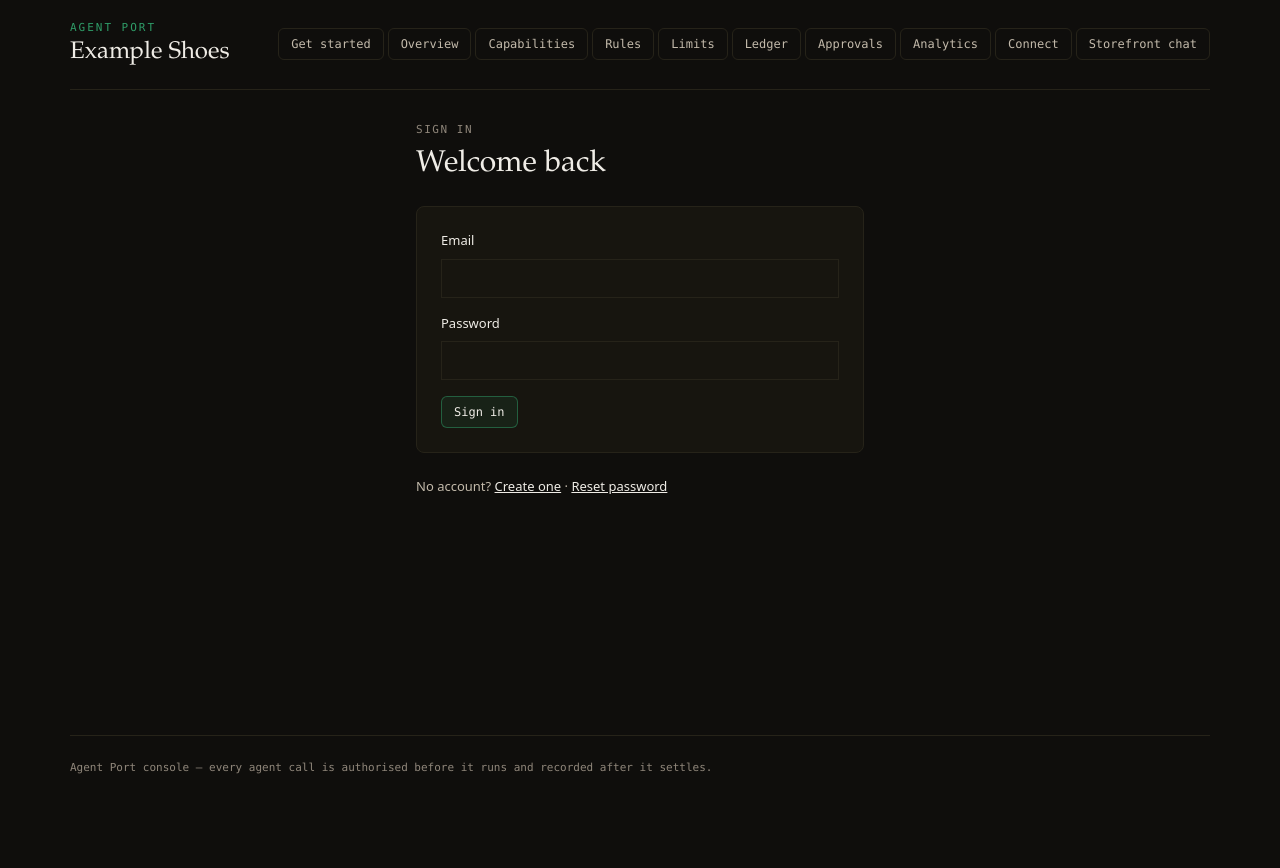
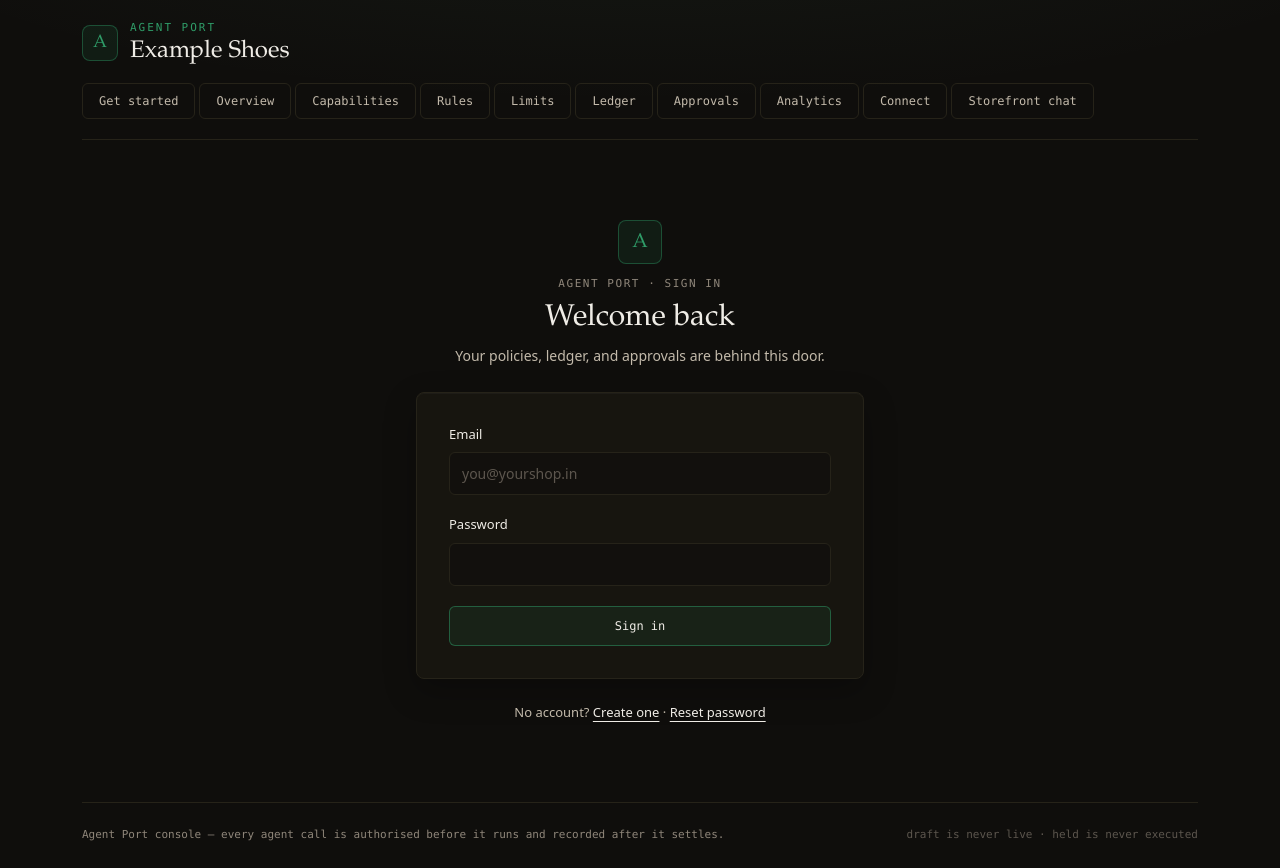
Before and after one commit to rawatarpit/agentport-ui, a Next.js app: page /login in a window 1280 px wide. Before the commit the page ends 800 px from the top, so only its background shows below. Built offline with nearby package versions, Linux system fonts and the light colour scheme.

Commit message:
design: auth shell, input system, active nav, shell depth

```diff
--- a/app/globals.css
+++ b/app/globals.css
@@ -6,7 +6,6 @@
   --font-display: 'Iowan Old Style', 'Palatino Linotype', Georgia, serif;
   --font-mono: ui-monospace, 'SF Mono', Menlo, monospace;
 }
-
 html,
 body {
   background: #0f0e0c;
@@ -14,9 +13,19 @@ body {
   -webkit-font-smoothing: antialiased;
 }
 
+/* Quiet depth behind everything: a faint top glow, never a gradient wash. */
+body {
+  background-image: radial-gradient(1200px 320px at 50% -120px, rgba(120, 200, 150, 0.06), transparent 70%);
+}
+
+::selection {
+  background: rgba(120, 200, 150, 0.25);
+}
+
 @layer components {
   .panel {
     @apply rounded-lg border border-ink-line bg-ink-soft;
+    box-shadow: 0 1px 0 rgba(255, 255, 255, 0.03) inset, 0 12px 32px rgba(0, 0, 0, 0.25);
   }
   .label {
     @apply font-mono text-[11px] uppercase tracking-[0.14em] text-bone-faint;
@@ -25,14 +34,29 @@ body {
     @apply text-[15px] leading-[1.7] text-bone-dim;
   }
   .btn {
-    @apply inline-flex items-center gap-2 rounded-md border border-ink-line px-3 py-1.5
+    @apply inline-flex items-center justify-center gap-2 rounded-md border border-ink-line px-4 py-2
       font-mono text-[12px] text-bone-dim transition-colors hover:border-verdant
-      hover:text-bone;
-  }  .btn-primary {
+      hover:text-bone focus-visible:outline-none focus-visible:ring-2 focus-visible:ring-verdant/60;
+  }
+  .btn-primary {
     @apply border-verdant/50 bg-verdant/10 text-bone hover:bg-verdant/20;
   }
   .btn-danger {
     @apply border-rust/50 text-rust hover:bg-rust/10;
+  }
+  /* The one input style. Every form field in the product uses it, so a
+     merchant learns what "type here" looks like exactly once. */
+  .field-label {
+    @apply mb-2 block text-[13px] font-medium text-bone;
+  }
+  .input {
+    @apply w-full rounded-md border border-ink-line bg-ink/60 px-3 py-2.5 text-[14px]
+      text-bone placeholder:text-bone-faint/60 outline-none transition-colors
+      focus:border-verdant focus:bg-ink-soft;
+  }
+  /* Auth shell: one centered column, generous air, brand on top. */
+  .auth-card {
+    @apply panel w-full max-w-md space-y-5 p-8;
   }
 }
 
--- a/app/layout.tsx
+++ b/app/layout.tsx
@@ -12,14 +12,15 @@ export default function RootLayout({ children }: { children: React.ReactNode })
   return (
     <html lang="en">
       <body className="min-h-screen">
-        <div className="mx-auto flex min-h-screen max-w-[1180px] flex-col px-5">
+        <div className="mx-auto flex min-h-screen max-w-[1180px] flex-col px-5 sm:px-8">
           <Nav />
-          <main className="flex-1 py-8">{children}</main>
-          <footer className="border-t border-ink-line py-6">
+          <main className="flex-1 py-8 sm:py-10">{children}</main>
+          <footer className="flex flex-wrap items-center justify-between gap-2 border-t border-ink-line py-6">
             <p className="font-mono text-[11px] text-bone-faint">
               Agent Port console — every agent call is authorised before it runs and
               recorded after it settles.
             </p>
+            <p className="font-mono text-[11px] text-bone-faint/60">draft is never live · held is never executed</p>
           </footer>
         </div>
       </body>
--- a/app/login/page.tsx
+++ b/app/login/page.tsx
@@ -4,6 +4,7 @@ import { useState } from 'react'
 import Link from 'next/link'
 import { useRouter } from 'next/navigation'
 import { createClient } from '@/lib/supabase/client'
+import { AuthShell, FieldError } from '@/components/auth-shell'
 
 /** Email + password login. GoTrue holds the password; this form never sees it twice. */
 export default function LoginPage() {
@@ -30,30 +31,30 @@ export default function LoginPage() {
   }
 
   return (
-    <div className="mx-auto max-w-md space-y-6">
+    <AuthShell
+      eyebrow="Agent Port · sign in"
+      title="Welcome back"
+      lede="Your policies, ledger, and approvals are behind this door."
+      footer={
+        <>
+          No account? <Link className="text-bone underline underline-offset-4" href="/signup">Create one</Link>
+          {' · '}
+          <Link className="text-bone underline underline-offset-4" href="/reset-password">Reset password</Link>
+        </>
+      }
+    >
       <div>
-        <p className="label">Sign in</p>
-        <h2 className="mt-2 font-display text-3xl text-bone">Welcome back</h2>
+        <label className="field-label" htmlFor="login-email">Email</label>
+        <input id="login-email" className="input" value={email} inputMode="email" autoComplete="email" placeholder="you@yourshop.in" onChange={(e) => setEmail(e.target.value)} />
       </div>
-      <div className="panel space-y-4 p-6">
-        <div>
-          <label className="block text-[13px] text-bone" htmlFor="login-email">Email</label>
-          <input id="login-email" className="mt-2 w-full border border-ink-line bg-transparent px-3 py-2 text-[14px] text-bone outline-none focus:border-verdant" value={email} inputMode="email" onChange={(e) => setEmail(e.target.value)} />
-        </div>
-        <div>
-          <label className="block text-[13px] text-bone" htmlFor="login-password">Password</label>
-          <input id="login-password" type="password" className="mt-2 w-full border border-ink-line bg-transparent px-3 py-2 text-[14px] text-bone outline-none focus:border-verdant" value={password} onChange={(e) => setPassword(e.target.value)} onKeyDown={(e) => { if (e.key === 'Enter') void submit() }} />
-        </div>
-        <button type="button" className="btn btn-primary" disabled={busy || !email || !password} onClick={submit}>
-          {busy ? 'Signing in…' : 'Sign in'}
-        </button>
-        {err ? <p className="text-[13px] text-rust" role="alert">{err}</p> : null}
+      <div>
+        <label className="field-label" htmlFor="login-password">Password</label>
+        <input id="login-password" type="password" className="input" value={password} autoComplete="current-password" onChange={(e) => setPassword(e.target.value)} onKeyDown={(e) => { if (e.key === 'Enter') void submit() }} />
       </div>
-      <p className="text-[13px] text-bone-dim">
-        No account? <Link className="text-bone underline" href="/signup">Create one</Link>
-        {' · '}
-        <Link className="text-bone underline" href="/reset-password">Reset password</Link>
-      </p>
-    </div>
+      <button type="button" className="btn btn-primary w-full py-2.5" disabled={busy || !email || !password} onClick={submit}>
+        {busy ? 'Signing in…' : 'Sign in'}
+      </button>
+      {err ? <FieldError>{err}</FieldError> : null}
+    </AuthShell>
   )
 }
--- a/app/reset-password/page.tsx
+++ b/app/reset-password/page.tsx
@@ -1,7 +1,9 @@
 'use client'
 
 import { useState } from 'react'
+import Link from 'next/link'
 import { createClient } from '@/lib/supabase/client'
+import { AuthShell, FieldError } from '@/components/auth-shell'
 
 /** Password reset: request link, then set the new password after the recovery link. */
 export default function ResetPasswordPage() {
@@ -28,27 +30,26 @@ export default function ResetPasswordPage() {
   }
 
   return (
-    <div className="mx-auto max-w-md space-y-6">
-      <div>
-        <p className="label">Reset password</p>
-        <h2 className="mt-2 font-display text-3xl text-bone">Get back in</h2>
-      </div>
-      <div className="panel space-y-4 p-6">
+    <AuthShell
+      eyebrow="Agent Port · recovery"
+      title="Get back in"
+      lede={sent ? undefined : 'One link, by email. It lands you back at sign in.'}
+      footer={<Link className="text-bone underline underline-offset-4" href="/login">Back to sign in</Link>}
+    >
       {sent ? (
-          <p className="prose-bone">If that address has an account, a recovery link is on its way.</p>
+        <p className="prose-bone text-[14px]">If that address has an account, a recovery link is on its way.</p>
       ) : (
         <>
           <div>
-              <label className="block text-[13px] text-bone" htmlFor="rp-email">Email</label>
-              <input id="rp-email" className="mt-2 w-full border border-ink-line bg-transparent px-3 py-2 text-[14px] text-bone outline-none focus:border-verdant" value={email} inputMode="email" onChange={(e) => setEmail(e.target.value)} />
+            <label className="field-label" htmlFor="rp-email">Email</label>
+            <input id="rp-email" className="input" value={email} inputMode="email" autoComplete="email" placeholder="you@yourshop.in" onChange={(e) => setEmail(e.target.value)} onKeyDown={(e) => { if (e.key === 'Enter') void submit() }} />
           </div>
-            <button type="button" className="btn btn-primary" disabled={busy || !email} onClick={submit}>
+          <button type="button" className="btn btn-primary w-full py-2.5" disabled={busy || !email} onClick={submit}>
             {busy ? 'Sending…' : 'Send recovery link'}
           </button>
-            {err ? <p className="text-[13px] text-rust" role="alert">{err}</p> : null}
+          {err ? <FieldError>{err}</FieldError> : null}
         </>
       )}
-      </div>
-    </div>
+    </AuthShell>
   )
 }
--- a/app/signup/page.tsx
+++ b/app/signup/page.tsx
@@ -3,6 +3,7 @@
 import { useState } from 'react'
 import Link from 'next/link'
 import { createClient } from '@/lib/supabase/client'
+import { AuthShell, FieldError } from '@/components/auth-shell'
 
 /**
  * Signup — email + password + business name. The name rides in
@@ -45,41 +46,37 @@ export default function SignupPage() {
 
   if (sent) {
     return (
-      <div className="mx-auto max-w-md space-y-6">
-        <p className="label">Check your email</p>
-        <h2 className="mt-2 font-display text-3xl text-bone">Confirm to continue</h2>
-        <p className="prose-bone">We sent a confirmation link to {email}. Nothing is set up until you click it — an unconfirmed account owns nothing.</p>
-      </div>
+      <AuthShell eyebrow="Agent Port · verify" title="Check your email" lede={`We sent a confirmation link to ${email}. Nothing is set up until you click it — an unconfirmed account owns nothing.`} footer={<Link className="text-bone underline underline-offset-4" href="/login">Back to sign in</Link>} >
+        <div />
+      </AuthShell>
     )
   }
 
   return (
-    <div className="mx-auto max-w-md space-y-6">
+    <AuthShell
+      eyebrow="Agent Port · create account"
+      title="Your shop, governed"
+      lede="One account, one tenant. Four questions later, agents answer to your policy."
+      footer={
+        <>Have an account? <Link className="text-bone underline underline-offset-4" href="/login">Sign in</Link></>
+      }
+    >
       <div>
-        <p className="label">Create your account</p>
-        <h2 className="mt-2 font-display text-3xl text-bone">Your shop, governed</h2>
+        <label className="field-label" htmlFor="su-email">Email</label>
+        <input id="su-email" className="input" value={email} inputMode="email" autoComplete="email" placeholder="you@yourshop.in" onChange={(e) => setEmail(e.target.value)} />
       </div>
-      <div className="panel space-y-4 p-6">
-        <div>
-          <label className="block text-[13px] text-bone" htmlFor="su-email">Email</label>
-          <input id="su-email" className="mt-2 w-full border border-ink-line bg-transparent px-3 py-2 text-[14px] text-bone outline-none focus:border-verdant" value={email} inputMode="email" onChange={(e) => setEmail(e.target.value)} />
-        </div>
-        <div>
-          <label className="block text-[13px] text-bone" htmlFor="su-password">Password</label>
-          <input id="su-password" type="password" className="mt-2 w-full border border-ink-line bg-transparent px-3 py-2 text-[14px] text-bone outline-none focus:border-verdant" value={password} onChange={(e) => setPassword(e.target.value)} />
-        </div>
-        <div>
-          <label className="block text-[13px] text-bone" htmlFor="su-business">Business name</label>
-          <input id="su-business" className="mt-2 w-full border border-ink-line bg-transparent px-3 py-2 text-[14px] text-bone outline-none focus:border-verdant" value={business} onChange={(e) => setBusiness(e.target.value)} placeholder="Example Shoes" />
-        </div>
-        <button type="button" className="btn btn-primary" disabled={busy || !email || !password || !business} onClick={submit}>
-          {busy ? 'Creating…' : 'Create account'}
-        </button>
-        {err ? <p className="text-[13px] text-rust" role="alert">{err}</p> : null}
+      <div>
+        <label className="field-label" htmlFor="su-password">Password</label>
+        <input id="su-password" type="password" className="input" value={password} autoComplete="new-password" placeholder="At least 8 characters" onChange={(e) => setPassword(e.target.value)} />
       </div>
-      <p className="text-[13px] text-bone-dim">
-        Have an account? <Link className="text-bone underline" href="/login">Sign in</Link>
-      </p>
-    </div>
+      <div>
+        <label className="field-label" htmlFor="su-business">Business name</label>
+        <input id="su-business" className="input" value={business} autoComplete="organization" placeholder="Example Shoes" onChange={(e) => setBusiness(e.target.value)} />
+      </div>
+      <button type="button" className="btn btn-primary w-full py-2.5" disabled={busy || !email || !password || !business} onClick={submit}>
+        {busy ? 'Creating…' : 'Create account'}
+      </button>
+      {err ? <FieldError>{err}</FieldError> : null}
+    </AuthShell>
   )
 }
--- /dev/null
+++ b/components/auth-shell.tsx
@@ -0,0 +1,45 @@
+import type { ReactNode } from 'react'
+
+/**
+ * The one centered column every auth screen shares: brand mark, title,
+ * card, footer link. A merchant meets this product here; it should feel
+ * deliberate, not default.
+ */
+export function AuthShell({
+  eyebrow,
+  title,
+  lede,
+  children,
+  footer,
+}: {
+  eyebrow: string
+  title: string
+  lede?: string
+  children: ReactNode
+  footer?: ReactNode
+}) {
+  return (
+    <div className="mx-auto flex w-full max-w-md flex-col items-stretch gap-6 py-10">
+      <div className="flex flex-col items-center gap-3 text-center">
+        <span className="flex h-11 w-11 items-center justify-center rounded-lg border border-verdant/40 bg-verdant/10 font-display text-xl text-verdant">
+          A
+        </span>
+        <div>
+          <p className="label">{eyebrow}</p>
+          <h2 className="mt-2 font-display text-3xl text-bone">{title}</h2>
+          {lede ? <p className="prose-bone mt-2 text-[14px]">{lede}</p> : null}
+        </div>
+      </div>
+      <div className="auth-card">{children}</div>
+      {footer ? <div className="text-center text-[13px] text-bone-dim">{footer}</div> : null}
+    </div>
+  )
+}
+
+export function FieldError({ children }: { children: ReactNode }) {
+  return (
+    <p className="rounded-md border border-rust/40 bg-rust/10 px-3 py-2 text-[13px] leading-relaxed text-bone" role="alert">
+      {children}
+    </p>
+  )
+}
--- a/components/nav.tsx
+++ b/components/nav.tsx
@@ -1,4 +1,7 @@
+'use client'
+
 import Link from 'next/link'
+import { usePathname } from 'next/navigation'
 
 const links = [
   { href: '/setup', label: 'Get started' },
@@ -13,33 +16,51 @@ const links = [
   { href: '/chat', label: 'Storefront chat' },
 ]
 
+/**
+ * The shell's wayfinding. The active route wears the verdant edge so the
+ * merchant always knows which surface they are reading — on a dense console
+ * with ten siblings, "where am I" is asked constantly and must be answered
+ * without reading.
+ */
 export function Nav() {
+  const path = usePathname()
+  const item = (l: { href: string; label: string }, mobile: boolean) => {
+    const active = path === l.href
+    return (
+      <Link
+        key={l.href}
+        href={l.href}
+        aria-current={active ? 'page' : undefined}
+        className={`btn ${mobile ? 'justify-center' : ''} ${
+          active ? 'border-verdant/60 bg-verdant/10 text-bone' : ''
+        }`}
+      >
+        {l.label}
+      </Link>
+    )
+  }
+
   return (
     <header className="border-b border-ink-line py-5">
       <div className="flex flex-wrap items-center justify-between gap-4">
-        <div>
-          <p className="font-mono text-[11px] uppercase tracking-[0.18em] text-verdant">
-            Agent Port
-          </p>
-          <h1 className="font-display text-2xl text-bone">Example Shoes</h1>
-        </div>
-        {/* Desktop: the full row. Mobile: a disclosure — ten links will not
-            fit a 375px bar, and a wrapped wall of buttons is not navigation. */}
+        <Link href="/" className="flex items-center gap-3">
+          <span className="flex h-9 w-9 items-center justify-center rounded-lg border border-verdant/40 bg-verdant/10 font-display text-lg text-verdant">
+            A
+          </span>
+          <span>
+            <span className="block font-mono text-[11px] uppercase tracking-[0.18em] text-verdant">
+              Agent Port
+            </span>
+            <span className="block font-display text-2xl leading-tight text-bone">Example Shoes</span>
+          </span>
+        </Link>
         <nav className="hidden flex-wrap gap-1 md:flex" aria-label="Primary">
-          {links.map((l) => (
-            <Link key={l.href} href={l.href} className="btn">
-              {l.label}
-            </Link>
-          ))}
+          {links.map((l) => item(l, false))}
         </nav>
         <details className="w-full md:hidden">
           <summary className="btn w-full cursor-pointer justify-center">Menu</summary>
           <nav className="mt-2 grid grid-cols-2 gap-1" aria-label="Primary">
-            {links.map((l) => (
-              <Link key={l.href} href={l.href} className="btn justify-center">
-                {l.label}
-              </Link>
-            ))}
+            {links.map((l) => item(l, true))}
           </nav>
         </details>
       </div>
```
Lines whose indentation alone changed are shown as unchanged.
